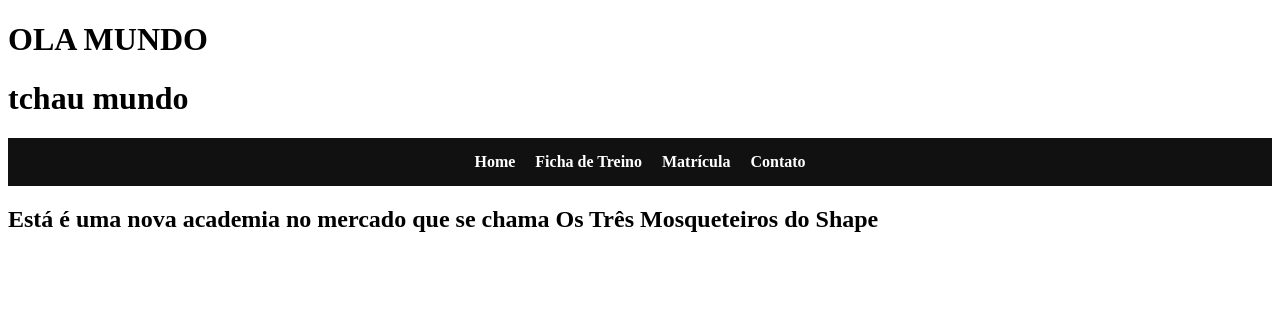
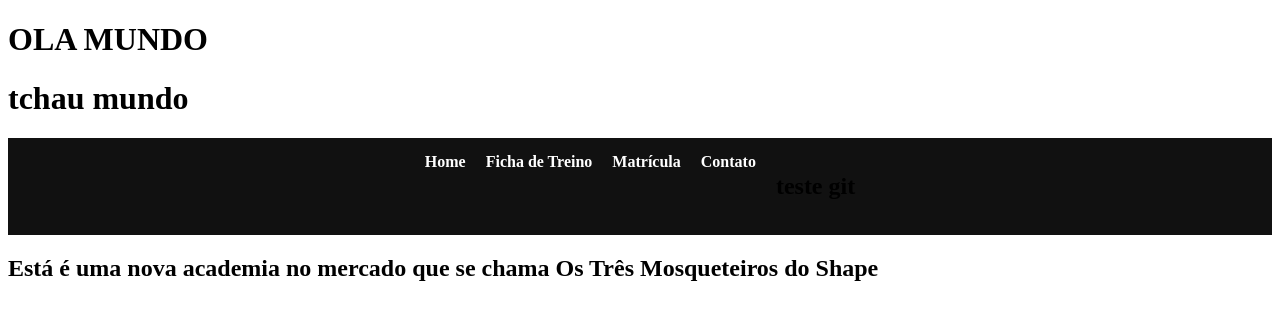
Before and after one commit to Fabinho1110-xit/projeto, a plain HTML site: page projeto/index.html in a window 1280 px wide. Drawn offline with Linux system fonts and the light colour scheme.

Commit message:
teste git

```diff
--- a/projeto/index.html
+++ b/projeto/index.html
@@ -17,6 +17,7 @@
             <a href="fichaTreino.html">Ficha de Treino</a>
             <a href="matricula.html">Matrícula</a>
             <a href="contato.html">Contato</a>
+            <h1>teste git</h1>
         </nav>
     </div>
 
```
